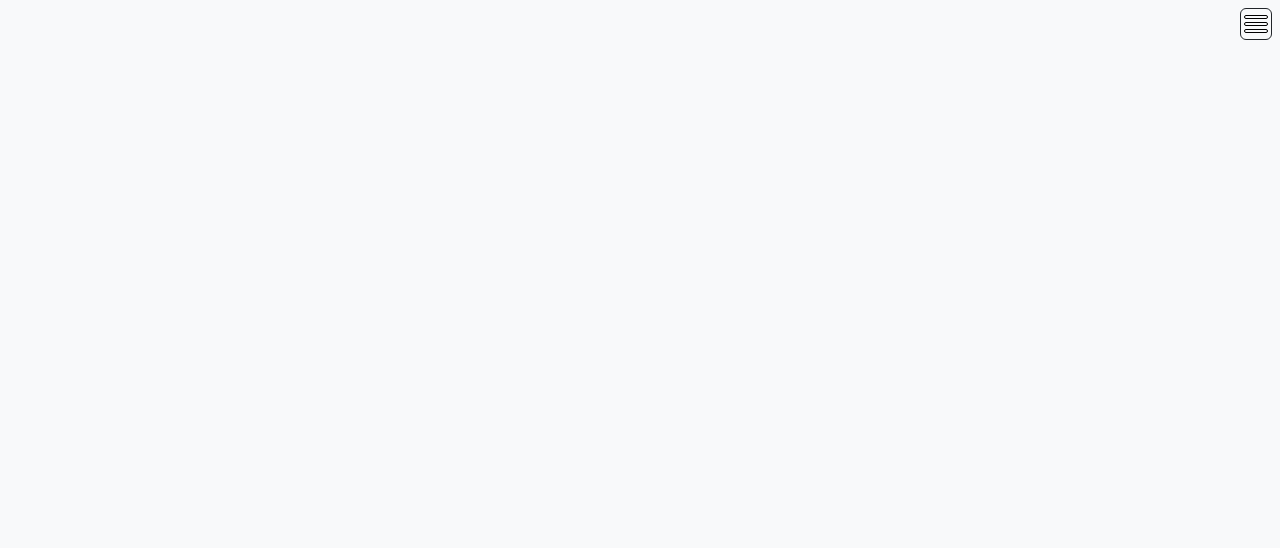
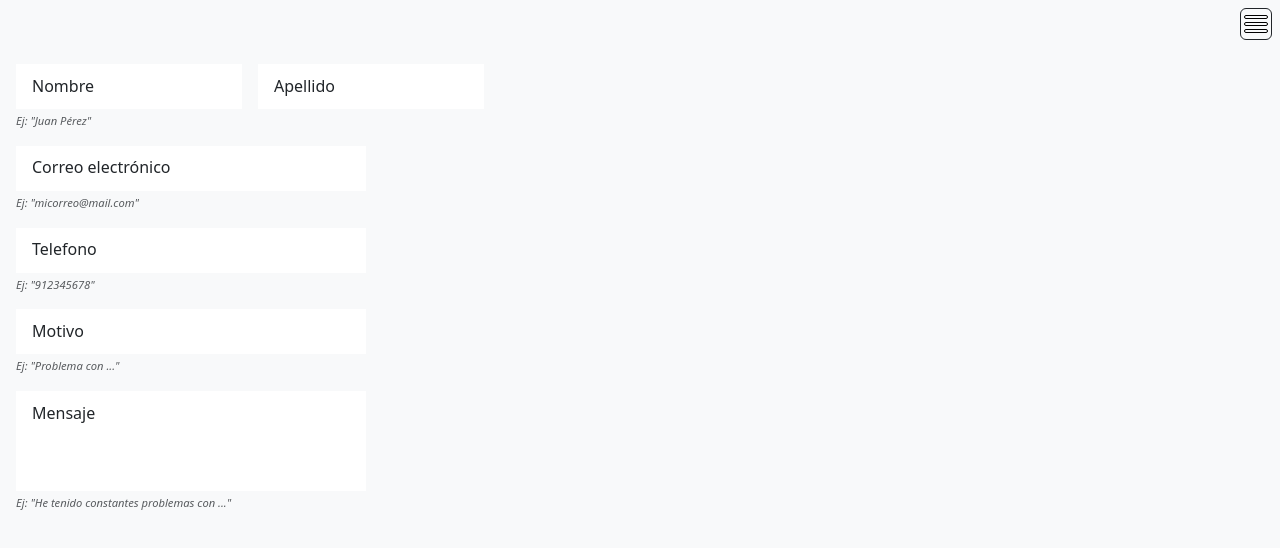
Before and after one commit to Dwepps/wapp01, a Vue app: page /contact in a window 1280 px wide. Before the commit this address had no page. Shown: the top 548 px of the page. Built offline with nearby package versions, Linux system fonts and the light colour scheme.

Commit message:
actualizacion en estilo de formulario

```diff
--- /dev/null
+++ b/src/components/FormContacto.vue
@@ -0,0 +1,203 @@
+<template lang="">
+  <form class="d-flex flex-column gap-3">
+    <div>
+      <div>
+        <div class="d-flex flex-column flex-md-row gap-2 gap-md-3">
+          <div class="el-input el-name">
+            <input
+              type="text"
+              class="input-name"
+              :class="formData.name != '' ? 'value-ok' : ''"
+              name="nombre"
+              v-model="formData.name"
+            />
+            <label for="nombre" :class="formData.name != '' ? 'has-value' : ''"
+              >Nombre</label
+            >
+          </div>
+
+          <div class="el-input el-lname">
+            <input
+              type="text"
+              class="input-lname"
+              :class="formData.lname != '' ? 'value-ok' : ''"
+              name="apellido"
+              v-model="formData.lname"
+            />
+            <label
+              for="apellido"
+              :class="formData.lname != '' ? 'has-value' : ''"
+              >Apellido</label
+            >
+          </div>
+        </div>
+
+        <div class="form-text" style="font-size: 0.7em; font-style: italic">
+          Ej: "Juan Pérez"
+        </div>
+      </div>
+    </div>
+
+    <div>
+      <div class="el-input">
+        <input
+          type="email"
+          :class="formData.mail != '' ? 'value-ok' : ''"
+          name="correo"
+          v-model="formData.mail"
+        />
+        <label for="correo" :class="formData.mail != '' ? 'has-value' : ''"
+          >Correo electrónico</label
+        >
+      </div>
+      <div class="form-text" style="font-size: 0.7em; font-style: italic">
+        Ej: "micorreo@mail.com"
+      </div>
+    </div>
+
+    <div>
+      <div class="el-input">
+        <input
+          type="cel"
+          :class="formData.cel != '' ? 'value-ok' : ''"
+          name="cel"
+          aria-describedby="emailHelp"
+          v-model="formData.cel"
+        />
+        <label for="cel" :class="formData.cel != '' ? 'has-value' : ''"
+          >Telefono</label
+        >
+      </div>
+      <div class="form-text" style="font-size: 0.7em; font-style: italic">
+        Ej: "912345678"
+      </div>
+    </div>
+
+    <div>
+      <div class="el-input">
+        <input
+          type="text"
+          class=""
+          :class="formData.subj != '' ? 'value-ok' : ''"
+          name="motivo"
+          v-model="formData.subj"
+        />
+        <label for="motivo" :class="formData.subj != '' ? 'has-value' : ''"
+          >Motivo</label
+        >
+      </div>
+
+      <div class="form-text" style="font-size: 0.7em; font-style: italic">
+        Ej: "Problema con ..."
+      </div>
+    </div>
+
+    <div>
+      <div class="el-input el-txtarea">
+        <textarea
+          :class="formData.msj != '' ? 'value-ok' : ''"
+          name="mensaje"
+          v-model="formData.msj"
+        ></textarea>
+        <label for="mensaje" :class="formData.msj != '' ? 'has-value' : ''"
+          >Mensaje</label
+        >
+      </div>
+
+      <div class="form-text" style="font-size: 0.7em; font-style: italic">
+        Ej: "He tenido constantes problemas con ..."
+      </div>
+    </div>
+  </form>
+</template>
+<script>
+export default {
+  name: "FormContacto",
+  data: () => ({
+    formData: {
+      name: "",
+      lname: "",
+      mail: "",
+      cel: "",
+      subj: "",
+      msj: "",
+    },
+  }),
+};
+</script>
+<style lang="scss" scoped>
+* {
+  // border: 1px solid lightblue;
+}
+
+form {
+  width: min(500px, 100%);
+  padding: 1em;
+
+  * {
+    transition: all 0.2s ease;
+  }
+
+  .el-input {
+    width: min(350px, 90%);
+    height: 45px;
+    position: relative;
+    background-color: var(--bs-white);
+
+    &.el-txtarea {
+      height: 100px;
+    }
+
+    label,
+    input,
+    textarea {
+      position: absolute;
+      transform: translate(0%, 0%);
+    }
+
+    label {
+      left: 1em;
+      top: 0.6em;
+      z-index: 0;
+    }
+
+    input,
+    textarea {
+      z-index: 1;
+      outline: none;
+      width: 100%;
+      height: 100%;
+      background-color: transparent;
+      font-size: 0.8em;
+      padding: 1em 0 0 0.7em;
+      border: 1px solid transparent;
+      border-radius: 0.5em;
+    }
+
+    textarea {
+      resize: none;
+    }
+
+    input:focus,
+    textarea:focus {
+      outline: none;
+
+      & ~ label {
+        font-size: 0.6em;
+        color: var(--bs-secondary);
+        top: 0.3em;
+      }
+    }
+
+    .has-value {
+      font-size: 0.6em;
+      color: var(--bs-success);
+      top: 0.3em;
+    }
+    .value-ok {
+      border-color: var(--bs-success);
+      box-shadow: 0 0 10px rgba($color: rgba(2, 189, 2, 0.76), $alpha: 0.8);
+    }
+  }
+}
+</style>
--- a/src/utils/firebase.js
+++ b/src/utils/firebase.js
@@ -13,11 +13,11 @@ const firebaseConfig = {
   storageBucket: "wapp01.appspot.com",
   messagingSenderId: "1058030344192",
   appId: "1:1058030344192:web:7319d7827f383e052920e5",
-  measurementId: "G-LFCGGM0X91"
+  measurementId: "G-LFCGGM0X91",
 };
 
 // Initialize Firebase
 const app = initializeApp(firebaseConfig);
 const analytics = getAnalytics(app);
 
-export {app, analytics}
+export { app, analytics };
--- a/src/views/ContactoView.vue
+++ b/src/views/ContactoView.vue
@@ -1,7 +1,16 @@
 <template lang="">
-  <div></div>
+  <div>
+    <FormContacto />
+  </div>
 </template>
 <script>
-export default {};
+import FormContacto from "@/components/FormContacto.vue";
+
+export default {
+  name: "ContactView",
+  components: {
+    FormContacto,
+  },
+};
 </script>
 <style lang=""></style>
```
